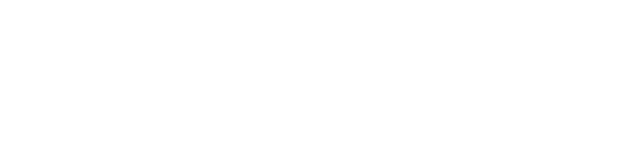
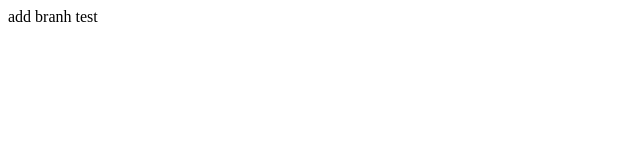
Before and after one commit to devit54/learn-git, a plain HTML site: page index.html in a window 1280 px wide. Shown: the whole page, without its empty margins (0-640 px from the left). Drawn offline with Linux system fonts and the light colour scheme.

Commit message:
add branch with text

```diff
--- a/index.html
+++ b/index.html
@@ -4,6 +4,7 @@
     <meta charset="UTF-8" />
     <meta name="viewport" content="width=device-width, initial-scale=1.0" />
     <title>Document</title>
+    <div>add branh test</div>
   </head>
   <body></body>
 </html>
```
